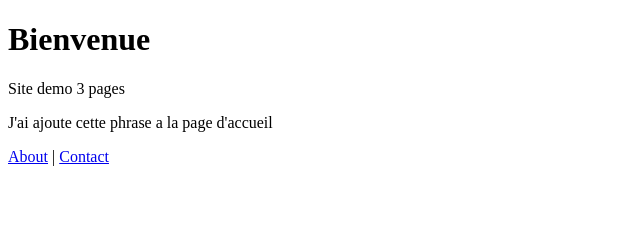
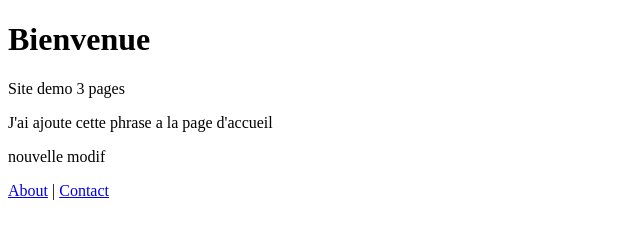
Before and after one commit to DuduLemb/mon-site-3pages, a plain HTML site: page index.html in a window 1280 px wide. Shown: the whole page, without its empty margins (0-640 px from the left). Drawn offline with Linux system fonts and the light colour scheme.

Commit message:
new modif

```diff
--- a/index.html
+++ b/index.html
@@ -5,6 +5,7 @@
   <h1>Bienvenue</h1>
   <p>Site demo 3 pages</p>
   <p>J'ai ajoute cette phrase a la page d'accueil</p>
+  <p>nouvelle modif</p>
   <a href="about.html">About</a> | <a href="contact.html">Contact</a>
 </body>
 </html>
```
